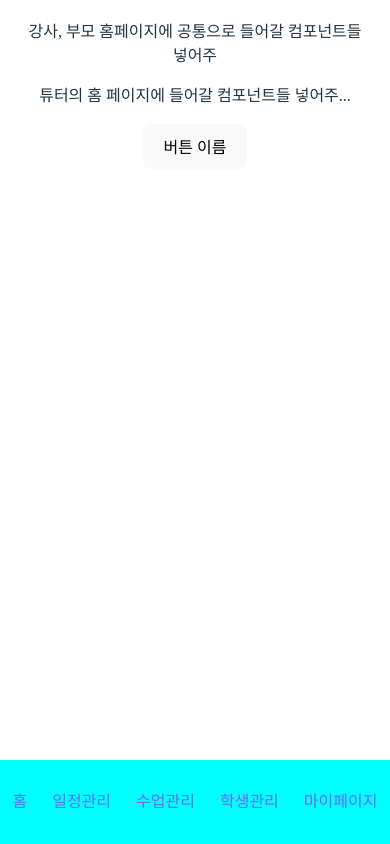
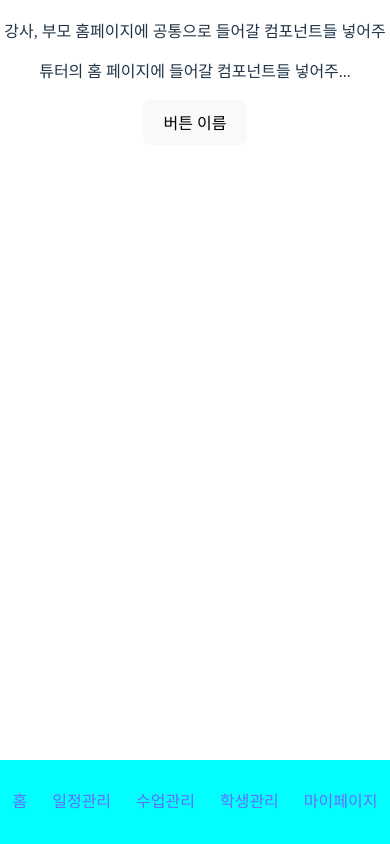
Before and after one commit to eugenieseo16/EduSetpo, a React (Vite) app in the folder frontend/: page /tutor in a window 390 px wide. Built offline with nearby package versions, Linux system fonts and the light colour scheme.

Commit message:
Fix: 반응형 수정

```diff
--- a/frontend/src/components/common/navBar/NavBar.module.css
+++ b/frontend/src/components/common/navBar/NavBar.module.css
@@ -5,7 +5,7 @@
   align-items: flex-start;
   background-color: aqua;
   height: 100vh;
-  width: 20%;
+  width: 100%;
 }
 
 @media screen and (max-width: 768px) {
--- a/frontend/src/components/common/navBar/NavBar.module.scss
+++ b/frontend/src/components/common/navBar/NavBar.module.scss
@@ -5,7 +5,7 @@
   align-items: flex-start;
   background-color: aqua;
   height: 100vh;
-  width: 20%;
+  width: 100%;
 }
 
 @media screen and (max-width: 768px) {
--- a/frontend/src/pages/NomalPage.module.css
+++ b/frontend/src/pages/NomalPage.module.css
@@ -2,10 +2,18 @@
   display: flex;
   flex-direction: row-reverse;
   justify-content: flex-end;
-  height: 100%;
+  height: 100vh;
 }
 .NomalPage .outlet {
   margin: 5%;
+  max-width: 750px;
+  width: 50%;
+}
+.NomalPage .navBar {
+  position: sticky;
+  left: 0;
+  width: 20%;
+  margin: 0;
 }
 
 @media screen and (max-width: 768px) {
@@ -13,6 +21,18 @@
     display: flex;
     flex-direction: column;
     justify-content: space-between;
-    min-height: 100vh;
+    align-items: center;
+  }
+  .NomalPage .outlet {
+    margin: 5%;
+    max-width: 750px;
+    width: 100%;
+    height: -moz-max-content;
+    height: max-content;
+  }
+  .NomalPage .navBar {
+    position: sticky;
+    bottom: 0;
+    width: 100%;
   }
 }/*# sourceMappingURL=NomalPage.module.css.map */
--- a/frontend/src/pages/NomalPage.module.scss
+++ b/frontend/src/pages/NomalPage.module.scss
@@ -2,9 +2,17 @@
   display: flex;
   flex-direction: row-reverse;
   justify-content: flex-end;
-  height: 100%;
+  height: 100vh;
   .outlet {
     margin: 5%;
+    max-width: 750px;
+    width: 50%;
+  }
+  .navBar {
+    position: sticky;
+    left: 0;
+    width: 20%;
+    margin: 0;
   }
 }
 
@@ -13,6 +21,17 @@
     display: flex;
     flex-direction: column;
     justify-content: space-between;
-    min-height: 100vh;
+    align-items: center;
+    .outlet {
+      margin: 5%;
+      max-width: 750px;
+      width: 100%;
+      height: max-content;
+    }
+    .navBar {
+      position: sticky;
+      bottom: 0;
+      width: 100%;
+    }
   }
 }
--- a/frontend/src/pages/NomalPage.tsx
+++ b/frontend/src/pages/NomalPage.tsx
@@ -8,7 +8,9 @@ export const NomalPage = () => {
       <div className={style.outlet}>
         <Outlet />
       </div>
+      <div className={style.navBar}>
       <NavBar />
+      </div>
     </div>
   );
 };
```
Also changed, not shown: 2 other files (tests, documents, lock files or other folders).
